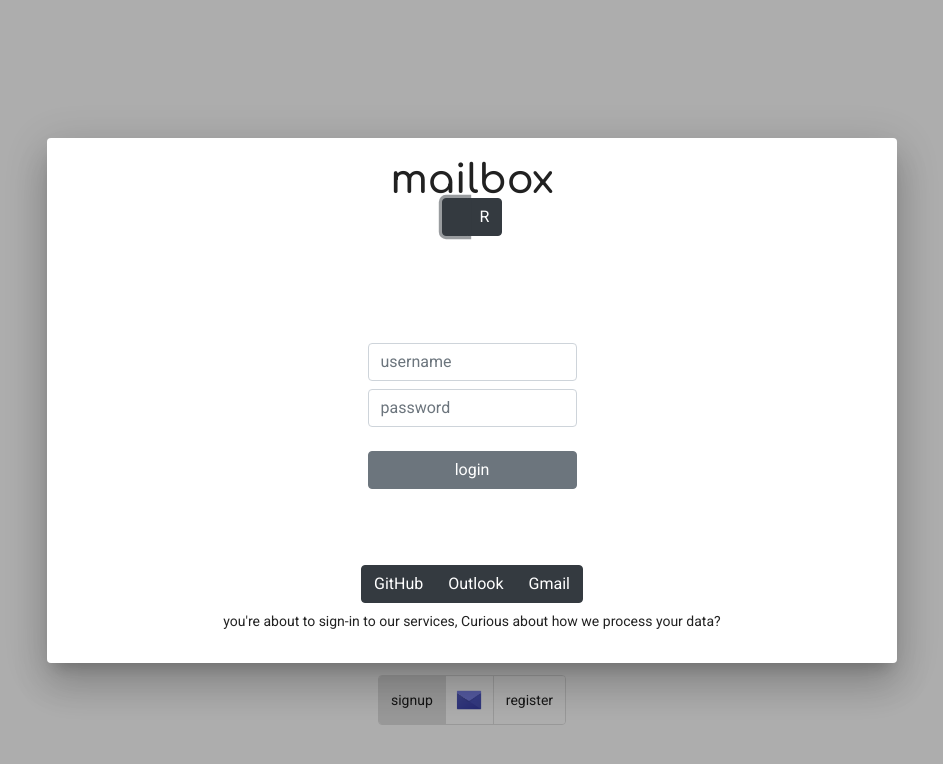
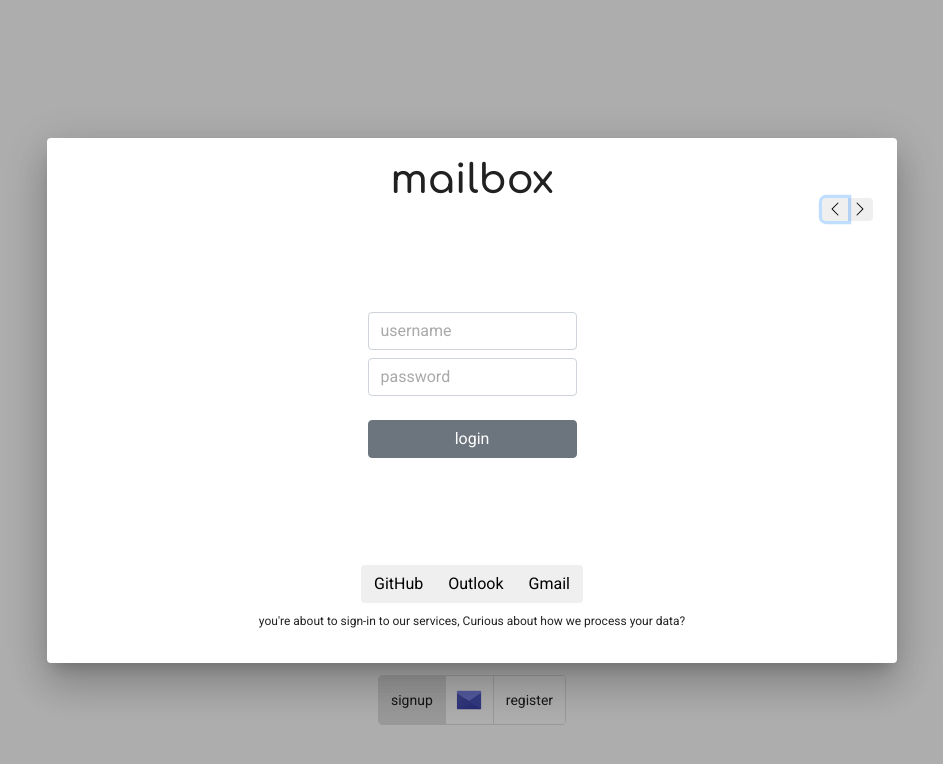
Before and after one commit to maxtrick-io/flyfeeds, an Angular app: page /flyfeeds in a window 1280 px wide. Both pictures are taken after a click on the button "signup". Shown: the top 764 px of the page, without its empty margins (168-1111 px from the left). Built offline with nearby package versions, Linux system fonts and the light colour scheme.

Commit message:
~reges switch

```diff
--- a/src/assets/customCss/mod.palate.scss
+++ b/src/assets/customCss/mod.palate.scss
@@ -1,5 +1,5 @@
 /*------ font_size --------*/
-$policy-terms: x-small!important;
+$policy-terms: .75rem!important;
 
 /*------- shades -----------*/
 
@@ -8,3 +8,7 @@ $policy-terms: x-small!important;
 $head_sm: 1rem;
 $head_md:2.5rem;
 $head_lg:3rem;
+
+$p1-sm: 1rem;
+$pad-lg: 2rem;
+$pad-lg: 4rem;
--- a/src/authentication/login/login.component.html
+++ b/src/authentication/login/login.component.html
@@ -1,11 +1,11 @@
 <div class="d-flex flex-column h-100">
     <div class="auth h-100 w-100 d-flex flex-column justify-content-between">
       <span class="auth__head pb-2 pt-2 text-center justify-content-around">mailbox</span>
-      <div class="auth__nav d-flex justify-content-end btn-group d-flex justify-content-center" role="group" aria-label="Navigation">
-        <button mat-stroked-button type="button" class="auth__sign btn btn-dark"></button>
-        <button mat-stroked-button type="button" class="auth__reg btn btn-dark ">R</button>
+      <div class="auth__nav d-flex btn-group d-flex" role="group" aria-label="Navigation">
+        <button mat-stroked-button type="button" class="auth__sign btn"></button>
+        <button mat-stroked-button type="button" class="auth__reg btn"></button>
       </div>
-      <div class="d-flex flex-column justify-content-center align-items-center h-100 pt-lg-5">
+      <div class="d-flex flex-column justify-content-center align-items-center h-100 px-2">
         <div>
           <form [formGroup]="form" class="form-group W-100 d-flex flex-column justify-content-between align-items-center">
             <input formControlName="username" class="form-control mb-2" placeholder="username">
@@ -15,11 +15,11 @@
         </div>
       </div>
       <div class="btn-group d-flex justify-content-center" role="group" aria-label="SSO">
-        <button mat-stroked-button type="button" class="btn btn-dark">GitHub</button>
-        <button mat-stroked-button type="button" class="btn btn-dark">Outlook</button>
-        <button mat-stroked-button type="button" class="btn btn-dark">Gmail</button>
+        <button mat-stroked-button type="button" class="btn">GitHub</button>
+        <button mat-stroked-button type="button" class="btn">Outlook</button>
+        <button mat-stroked-button type="button" class="btn">Gmail</button>
       </div>
-      <span class="login__terms m-2 d-flex flex-column justify-content-between text-sm-center">
+      <span class="auth__terms m-2 d-flex flex-column justify-content-between">
         you're about to sign-in to our services, Curious about how we process your data?
       </span>
     </div>
--- a/src/authentication/login/login.component.scss
+++ b/src/authentication/login/login.component.scss
@@ -7,14 +7,29 @@
     font-family: Comfortaa;
   }
   &__nav{
-    &__sign{
-      //background-image: url("src/assets/icons/webload/file-person-fill.svg");
-    }
-    &__reg{
-
+    height: 2rem;
+    justify-content: flex-end;
+  }
+  &__sign{
+    background-image: url("~src/assets/icons/webload/chevron-left.svg");
+    background-repeat: no-repeat;
+    background-position: center;
+    background-size: 1rem;
+  }
+  @media only screen and (max-width: 400px) {
+    &__nav{
+      justify-content: center;
     }
   }
+  &__reg{
+    background-image: url("~src/assets/icons/webload/chevron-right.svg");
+    background-repeat: no-repeat;
+    background-position: center;
+    background-size: 1rem;
+  }
+
   &__terms{
     font-size: $policy-terms;
+    text-align: center;
   }
 }
--- a/src/authentication/register/register.component.html
+++ b/src/authentication/register/register.component.html
@@ -1,5 +1,6 @@
-<form [formGroup]="form" class="form-group W-100 d-flex flex-column justify-content-between align-items-center">
-  <input formControlName="username" class="form-control mb-2" placeholder="username">
-  <input formControlName="password" class="form-control" type="password" placeholder="password">
-  <button mat-stroked-button class="btn btn-secondary mt-4 w-100">login</button>
+<form [formGroup]="form" class="reg form-group W-100 d-flex flex-column justify-content-between align-items-center">
+  <input formControlName="username" class="reg__username form-control mb-2" placeholder="username">
+  <input formControlName="password" class="reg__psswd form-control" type="password" placeholder="password">
+  <input formControlName="confirm-password" class="reg__cpsswd form-control" type="password" placeholder="confirm password">
+  <button mat-stroked-button class="btn btn-secondary mt-4 w-100">sign up</button>
 </form>
--- a/src/authentication/register/register.component.scss
+++ b/src/authentication/register/register.component.scss
@@ -0,0 +1,8 @@
+.reg{
+  &__username{}
+  &__psswd{
+    border-radius: .25rem .25rem 0 0;
+    border-bottom: 0;
+  }
+  &__cpsswd{border-radius:0 0 .25rem .25rem;}
+}
--- a/src/authentication/register/register.component.ts
+++ b/src/authentication/register/register.component.ts
@@ -13,7 +13,8 @@ export class RegisterComponent implements OnInit {
   ngOnInit(): void {
     this.form = this.fb.group({
       username: ['', Validators.required ],
-      password: ['', Validators.required ]
+      password: ['', Validators.required ],
+      'confirm-password': ['', Validators.required]
     });
   }
 }
--- a/src/styles.scss
+++ b/src/styles.scss
@@ -37,6 +37,11 @@ $mailbox-theme: mat-light-theme((
 
 html, body { height: 100%; }
 body { margin: 0; font-family: Roboto, "Helvetica Neue", sans-serif; }
-* :focus{
-  outline: none!important;
+body{
+  * :focus{
+    outline: none!important;
+  }
+  * ::placeholder{
+    color: darkgrey!important;
+  }
 }
```
